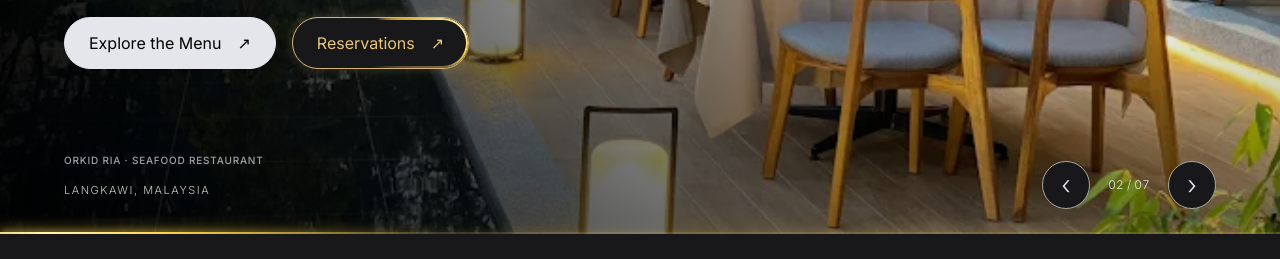
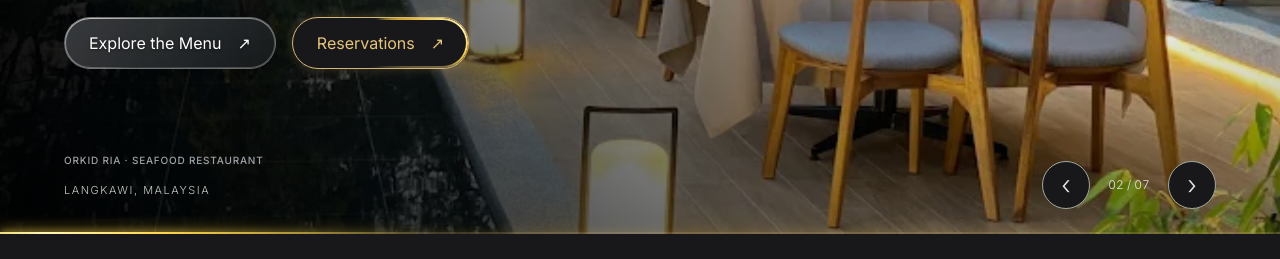
Before and after one commit to RicAdminCode/orkid-ria-seafood, a website: page index.html in a window 1280 px wide. Shown: the part 406-665 px from the top of the page. Drawn offline with Linux system fonts and the light colour scheme.

Commit message:
Apply liquid glass finish to light action buttons

```diff
--- a/styles.css
+++ b/styles.css
@@ -286,3 +286,8 @@ html:has(.structure-match)::-webkit-scrollbar{width:11px}html:has(.structure-mat
 .footer-brand,.structure-match .footer-brand{display:flex;align-items:center;gap:16px;font:300 24px/1 Inter,sans-serif;letter-spacing:.2em;text-transform:uppercase;color:var(--paper)}
 .footer-brand img{width:96px;height:96px;object-fit:contain;flex:none}
 @media(max-width:760px){.brand img{width:78px;height:78px}.footer-brand,.structure-match .footer-brand{font-size:18px}.footer-brand img{width:72px;height:72px}}
+
+/* Shared glass finish for the previously solid light buttons. */
+:root body :is(.book-button,.nav-call,.detail-page .nav-visit):not(.neon-active){background:linear-gradient(135deg,#ffffff30,#ffffff0a),#10131799;color:#fff;border:1px solid #ffffff50;box-shadow:inset 0 1px 0 #ffffff66,inset 0 -1px 0 #ffffff14,0 8px 24px #0003;text-shadow:0 1px 3px #0008;-webkit-backdrop-filter:blur(18px) saturate(150%);backdrop-filter:blur(18px) saturate(150%);transition:background .2s,border-color .2s,box-shadow .2s}
+:root body :is(.book-button,.nav-call,.detail-page .nav-visit):not(.neon-active)::before{background:linear-gradient(135deg,#ffffff99,transparent 45%,#ffffff33);padding:1px;opacity:1;animation:none}
+:root body :is(.book-button,.nav-call,.detail-page .nav-visit):not(.neon-active):is(:hover,:focus-visible){background:linear-gradient(135deg,#ffffff45,#ffffff14),#101317aa;color:#fff;border-color:#ffffff99;box-shadow:inset 0 1px 0 #ffffff99,inset 0 -1px 0 #ffffff22,0 10px 28px #0005}
```
